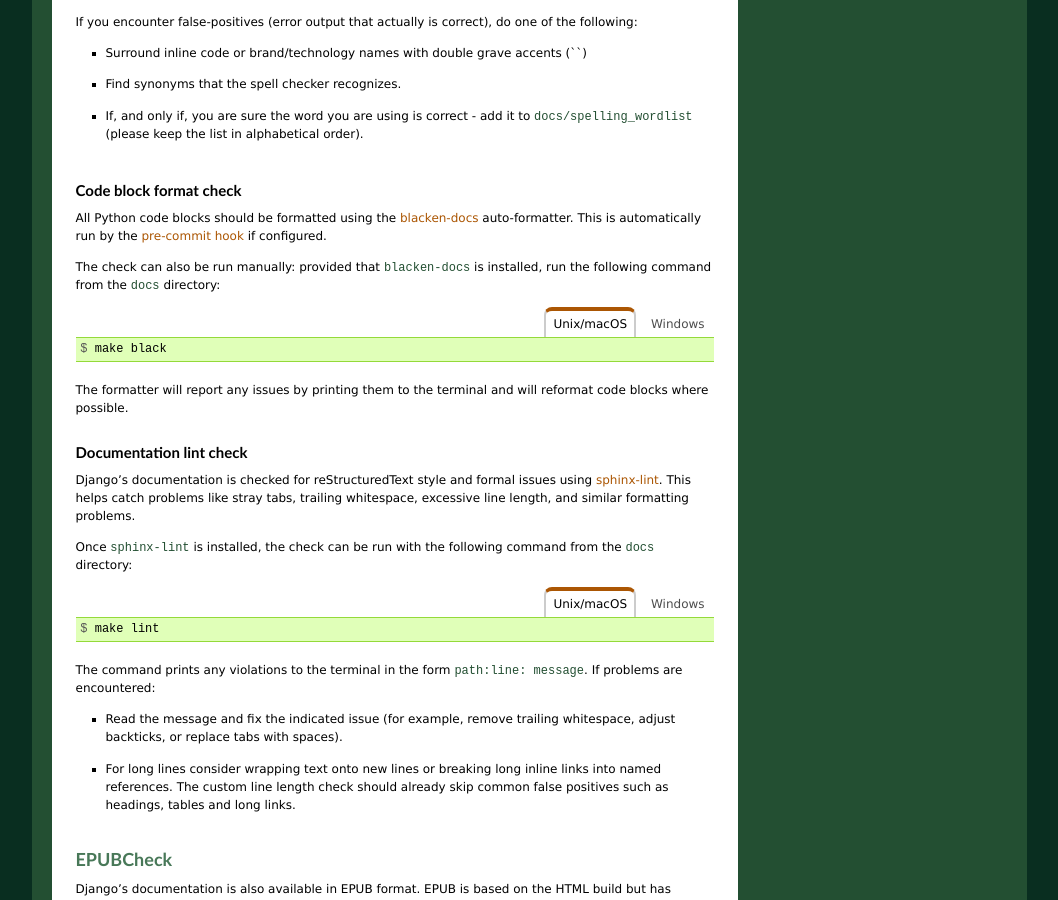
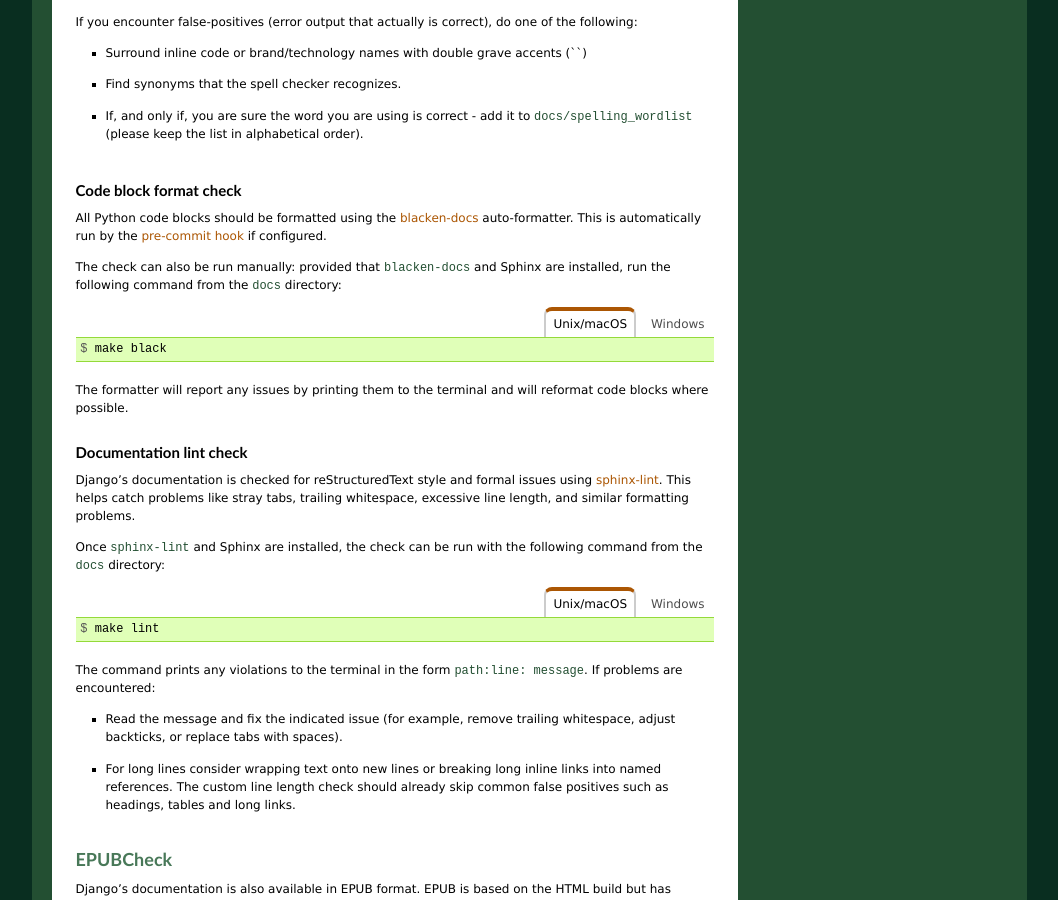
Before and after one commit to graphide-trial/django, a Sphinx documentation site: the page built from docs/internals/contributing/writing-documentation.txt, in a window 1280 px wide and 900 px high, scrolled down 3383 px. Shown: the whole window, without its empty margins (111-1169 px from the left). Built offline with Sphinx 7.4.7, drawn with Linux system fonts in a browser that asks for light colours; pages that are not in the unit, such as notebooks, are missing from menus; the version number could not be read and is left out; part of the change alters nothing that is shown.

```diff
--- /dev/null
+++ b/docs/_utils.py
@@ -0,0 +1,23 @@
+import tempfile
+
+from sphinx.application import Sphinx
+
+
+def find_sphinx_sources(srcdir):
+    # Use a minimal Sphinx app to locate source files per conf.py.
+    with tempfile.TemporaryDirectory() as tmpdir:
+        app = Sphinx(
+            srcdir=srcdir,
+            confdir=srcdir,
+            outdir=tmpdir,
+            doctreedir=tmpdir,
+            buildername="dummy",
+            # Disable extensions: none of them affect source discovery, and
+            # loading them would download intersphinx inventories.
+            confoverrides={"extensions": []},
+            status=None,
+        )
+        return [
+            str(app.project.doc2path(docname, absolute=True))
+            for docname in app.project.docnames
+        ]
--- /dev/null
+++ b/docs/blacken-sources.py
@@ -0,0 +1,15 @@
+import sys
+from os.path import abspath, dirname
+
+from _utils import find_sphinx_sources
+from blacken_docs import main
+
+if __name__ == "__main__":
+    directory = dirname(abspath(__file__))
+    params = sys.argv[1:] if len(sys.argv) > 1 else []
+
+    source_files = find_sphinx_sources(directory)
+    print(f"Running blacken-docs on {len(source_files)} source files...")
+
+    args = ["--rst-literal-blocks", *params, *source_files]
+    sys.exit(main(args))
--- a/docs/conf.py
+++ b/docs/conf.py
@@ -169,8 +169,7 @@ locale_dirs = ["locale/"]
 today_fmt = "%B %d, %Y"
 
 # List of patterns, relative to source directory, that match files and
-# directories to ignore when looking for source files. If this changes, be sure
-# to update similar exclusions in Makefile, make.bat, and lint.py.
+# directories to ignore when looking for source files.
 exclude_patterns = ["_build", "_ext", "_static", "_theme", "requirements.txt"]
 
 # The reST default role (used for this markup: `text`) to use for all
--- a/docs/internals/contributing/writing-documentation.txt
+++ b/docs/internals/contributing/writing-documentation.txt
@@ -257,8 +257,8 @@ All Python code blocks should be formatted using the :pypi:`blacken-docs`
 auto-formatter. This is automatically run by the :ref:`pre-commit hook
 <coding-style-pre-commit>` if configured.
 
-The check can also be run manually: provided that ``blacken-docs`` is
-installed, run the following command from the ``docs`` directory:
+The check can also be run manually: provided that ``blacken-docs`` and Sphinx
+are installed, run the following command from the ``docs`` directory:
 
 .. console::
 
@@ -276,8 +276,8 @@ Django's documentation is checked for reStructuredText style and formal issues
 using :pypi:`sphinx-lint`. This helps catch problems like stray tabs, trailing
 whitespace, excessive line length, and similar formatting problems.
 
-Once ``sphinx-lint`` is installed, the check can be run with the following
-command from the ``docs`` directory:
+Once ``sphinx-lint`` and Sphinx are installed, the check can be run with the
+following command from the ``docs`` directory:
 
 .. console::
 
--- a/docs/lint.py
+++ b/docs/lint.py
@@ -4,6 +4,7 @@ from collections import Counter
 from os.path import abspath, dirname, splitext
 from unittest import mock
 
+from _utils import find_sphinx_sources
 from sphinxlint.checkers import (
     _ROLE_BODY,
     _is_long_interpreted_text,
@@ -162,31 +163,16 @@ if __name__ == "__main__":
     directory = dirname(abspath(__file__))
     params = sys.argv[1:] if len(sys.argv) > 1 else []
 
-    print(f"Running sphinxlint for: {directory} {params=}")
+    source_files = find_sphinx_sources(directory)
+    print(f"Running sphinx-lint on {len(source_files)} source files...")
 
-    sys.exit(
-        main(
-            [
-                directory,
-                "--jobs",
-                "0",
-                "--ignore",
-                "_build",
-                "--ignore",
-                "_ext",
-                "--ignore",
-                "_static",
-                "--ignore",
-                "_theme",
-                "--ignore",
-                "requirements.txt",
-                "--enable",
-                "all",
-                "--disable",
-                "line-too-long",  # Disable sphinx-lint version
-                "--max-line-length",
-                "79",
-                *params,
-            ]
-        )
-    )
+    args = [
+        "sphinx-lint",  # Ignored: sphinxlint.cli.main() parses argv[1:].
+        "--enable=all",
+        "--disable=line-too-long",  # sphinx-lint's version.
+        "--max-line-length=79",
+        *params,
+        *source_files,
+    ]
+
+    sys.exit(main(args))
```
Also changed, not shown: 3 other files.
